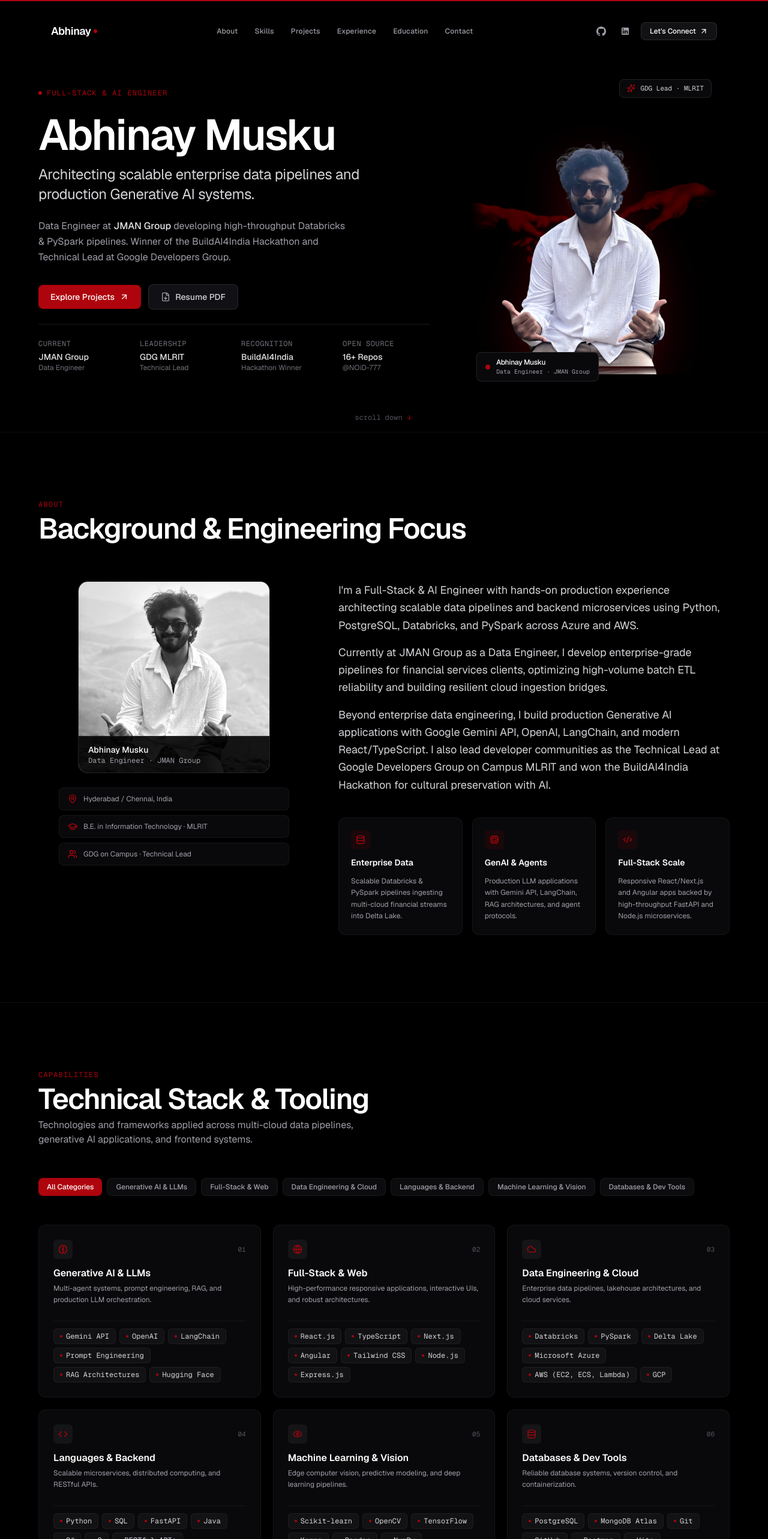
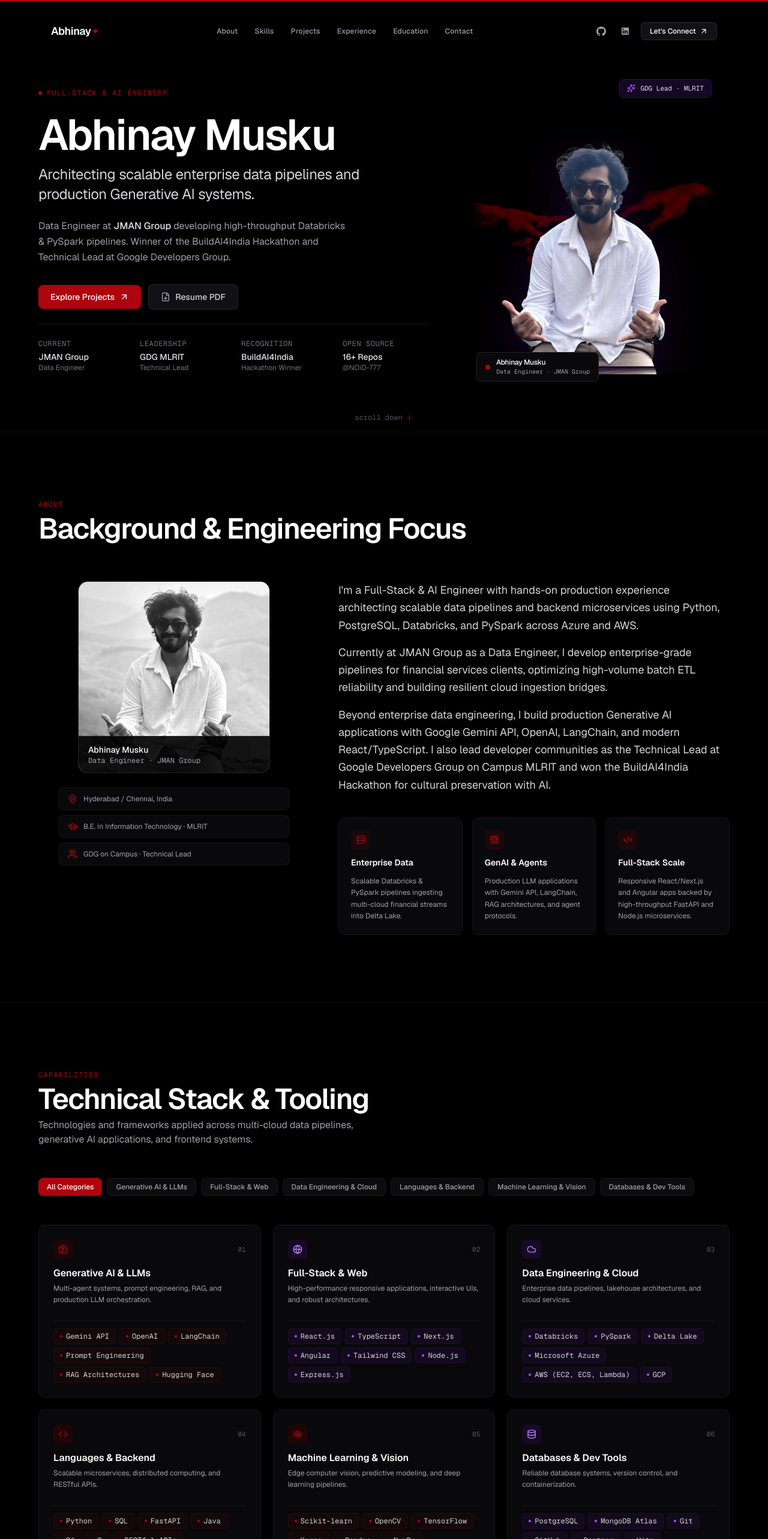
Before and after one commit to NOiD-777/Abhinay-portf, a Next.js app: page / in a window 1280 px wide. Shown: the top 2566 px of the page at 60% size. Built offline with nearby package versions, Linux system fonts and the light colour scheme.

Commit message:
feat: incorporate dark purple secondary accent across cards, metrics, leadership, and glass hover states

```diff
--- a/src/app/globals.css
+++ b/src/app/globals.css
@@ -6,6 +6,9 @@
   --font-sans: var(--font-geist-sans), system-ui, -apple-system, BlinkMacSystemFont, "Segoe UI", Roboto, sans-serif;
   --font-mono: var(--font-geist-mono), ui-monospace, SFMono-Regular, Menlo, Monaco, Consolas, monospace;
   --accent-red: #ae040d;
+  --accent-purple: #2a0845;
+  --accent-purple-dark: #12071f;
+  --accent-purple-border: rgba(147, 51, 234, 0.25);
 }
 
 html {
@@ -24,7 +27,7 @@ body {
 }
 
 ::selection {
-  background: rgba(174, 4, 13, 0.4);
+  background: rgba(59, 7, 100, 0.55);
   color: #ffffff;
 }
 
@@ -53,7 +56,7 @@ body {
   transition: all 0.2s cubic-bezier(0.16, 1, 0.3, 1);
 }
 .glass-card-hover:hover {
-  border-color: rgba(174, 4, 13, 0.45);
-  background: #0e0e12;
+  border-color: rgba(147, 51, 234, 0.35);
+  background: #0e0717;
   transform: translateY(-2px);
 }
--- a/src/components/sections/Education.tsx
+++ b/src/components/sections/Education.tsx
@@ -56,9 +56,9 @@ export default function Education() {
                 {edu.honors.map((honor, hIdx) => (
                   <div
                     key={hIdx}
-                    className="p-3.5 rounded-lg bg-[#111115] border border-white/5 flex items-start gap-2.5"
+                    className="p-3.5 rounded-lg bg-[#12081f] border border-[#2e0e47]/60 flex items-start gap-2.5"
                   >
-                    <span className="w-1.5 h-1.5 rounded-full bg-[#ae040d] shrink-0 mt-1.5" />
+                    <span className="w-1.5 h-1.5 rounded-full bg-[#a855f7] shrink-0 mt-1.5" />
                     <span className="text-xs text-zinc-300 leading-relaxed font-normal">
                       {honor}
                     </span>
--- a/src/components/sections/Experience.tsx
+++ b/src/components/sections/Experience.tsx
@@ -62,7 +62,7 @@ export default function Experience() {
                         <h4 className="text-base font-semibold text-zinc-100">
                           {role.title}
                         </h4>
-                        <span className="px-2 py-0.5 rounded text-[10px] font-mono uppercase tracking-wider bg-white/5 text-zinc-400 border border-white/5">
+                        <span className="px-2 py-0.5 rounded text-[10px] font-mono uppercase tracking-wider bg-[#130a1e] text-purple-300 border border-[#2e0e47]/60">
                           {role.type}
                         </span>
                       </div>
--- a/src/components/sections/HeroProfile.tsx
+++ b/src/components/sections/HeroProfile.tsx
@@ -34,7 +34,7 @@ export default function HeroProfile() {
             width={1200}
             height={1200}
             priority
-            className="w-auto h-full object-contain object-bottom filter contrast-105 drop-shadow-[0_20px_35px_rgba(174,4,13,0.3)] select-none pointer-events-none"
+            className="w-auto h-full object-contain object-bottom filter contrast-105 drop-shadow-[0_20px_35px_rgba(59,7,100,0.4)] drop-shadow-[0_10px_20px_rgba(174,4,13,0.25)] select-none pointer-events-none"
           />
         </div>
 
@@ -55,14 +55,14 @@ export default function HeroProfile() {
           </div>
         </motion.div>
 
-        {/* Floating Leadership Pill */}
+        {/* Floating Leadership Pill with Dark Royal Purple */}
         <motion.div
           initial={{ opacity: 0, y: -10 }}
           animate={{ opacity: 1, y: 0 }}
           transition={{ duration: 0.5, delay: 0.3 }}
-          className="absolute -top-3 right-4 sm:right-6 hidden sm:flex items-center gap-2 px-3 py-1.5 rounded-lg bg-[#09090b] border border-white/10 shadow-2xl text-[11px] font-mono text-zinc-300"
+          className="absolute -top-3 right-4 sm:right-6 hidden sm:flex items-center gap-2 px-3 py-1.5 rounded-lg bg-[#140824] border border-[#3b0764] shadow-2xl text-[11px] font-mono text-purple-200"
         >
-          <Sparkles className="w-3.5 h-3.5 text-[#ae040d]" />
+          <Sparkles className="w-3.5 h-3.5 text-[#a855f7]" />
           <span>GDG Lead · MLRIT</span>
         </motion.div>
       </motion.div>
--- a/src/components/sections/Projects.tsx
+++ b/src/components/sections/Projects.tsx
@@ -119,7 +119,7 @@ export default function Projects() {
                     {project.metrics.map((metric, i) => (
                       <span
                         key={i}
-                        className="px-2.5 py-1 rounded-md text-[11px] font-mono bg-[#141418] text-zinc-300 border border-white/5"
+                        className="px-2.5 py-1 rounded-md text-[11px] font-mono bg-[#140920] text-purple-200 border border-[#2e0e47]/70"
                       >
                         {metric}
                       </span>
--- a/src/components/sections/Skills.tsx
+++ b/src/components/sections/Skills.tsx
@@ -76,6 +76,12 @@ export default function Skills() {
         <div className="grid grid-cols-1 md:grid-cols-2 lg:grid-cols-3 gap-5">
           {filteredCategories.map((category, idx) => {
             const IconComponent = ICON_MAP[category.iconName] || Brain;
+            const isPurple =
+              category.title.includes("Data") ||
+              category.title.includes("Cloud") ||
+              category.title.includes("Full-Stack") ||
+              category.title.includes("Databases");
+
             return (
               <motion.div
                 key={category.title}
@@ -83,12 +89,22 @@ export default function Skills() {
                 whileInView={{ opacity: 1, y: 0 }}
                 viewport={{ once: true }}
                 transition={{ duration: 0.35, delay: idx * 0.05 }}
-                className="rounded-xl p-6 border border-white/5 bg-[#09090b] hover:border-[#ae040d]/40 flex flex-col justify-between gap-6 text-left transition-colors duration-200"
+                className={`rounded-xl p-6 border bg-[#09090b] flex flex-col justify-between gap-6 text-left transition-all duration-200 ${
+                  isPurple
+                    ? "border-white/5 hover:border-[#3b0764] hover:bg-[#0c0715]"
+                    : "border-white/5 hover:border-[#ae040d]/40 hover:bg-[#0f0709]"
+                }`}
               >
                 <div className="space-y-3">
                   <div className="flex items-center justify-between">
-                    <div className="p-2 rounded-md bg-white/5 text-zinc-300">
-                      <IconComponent className="w-4 h-4 text-[#ae040d]" />
+                    <div
+                      className={`p-2 rounded-md ${
+                        isPurple
+                          ? "bg-[#180a26] text-[#c084fc]"
+                          : "bg-[#200508] text-[#ae040d]"
+                      }`}
+                    >
+                      <IconComponent className="w-4 h-4" />
                     </div>
                     <span className="text-[11px] font-mono text-zinc-600">
                       0{idx + 1}
@@ -110,9 +126,17 @@ export default function Skills() {
                   {category.skills.map((skill) => (
                     <span
                       key={skill.name}
-                      className="inline-flex items-center gap-1.5 px-2.5 py-1 rounded-md bg-[#121215] border border-white/5 text-xs font-mono text-zinc-300 hover:text-white hover:border-[#ae040d]/40 transition-colors"
+                      className={`inline-flex items-center gap-1.5 px-2.5 py-1 rounded-md text-xs font-mono text-zinc-300 transition-colors ${
+                        isPurple
+                          ? "bg-[#130a1e] border border-[#2a0e44]/60 hover:text-white hover:border-[#4c1d95]"
+                          : "bg-[#14080a] border border-[#3b0d12]/60 hover:text-white hover:border-[#ae040d]/40"
+                      }`}
                     >
-                      <span className="w-1 h-1 rounded-full bg-[#ae040d]" />
+                      <span
+                        className={`w-1 h-1 rounded-full ${
+                          isPurple ? "bg-[#a855f7]" : "bg-[#ae040d]"
+                        }`}
+                      />
                       <span>{skill.name}</span>
                     </span>
                   ))}
```
